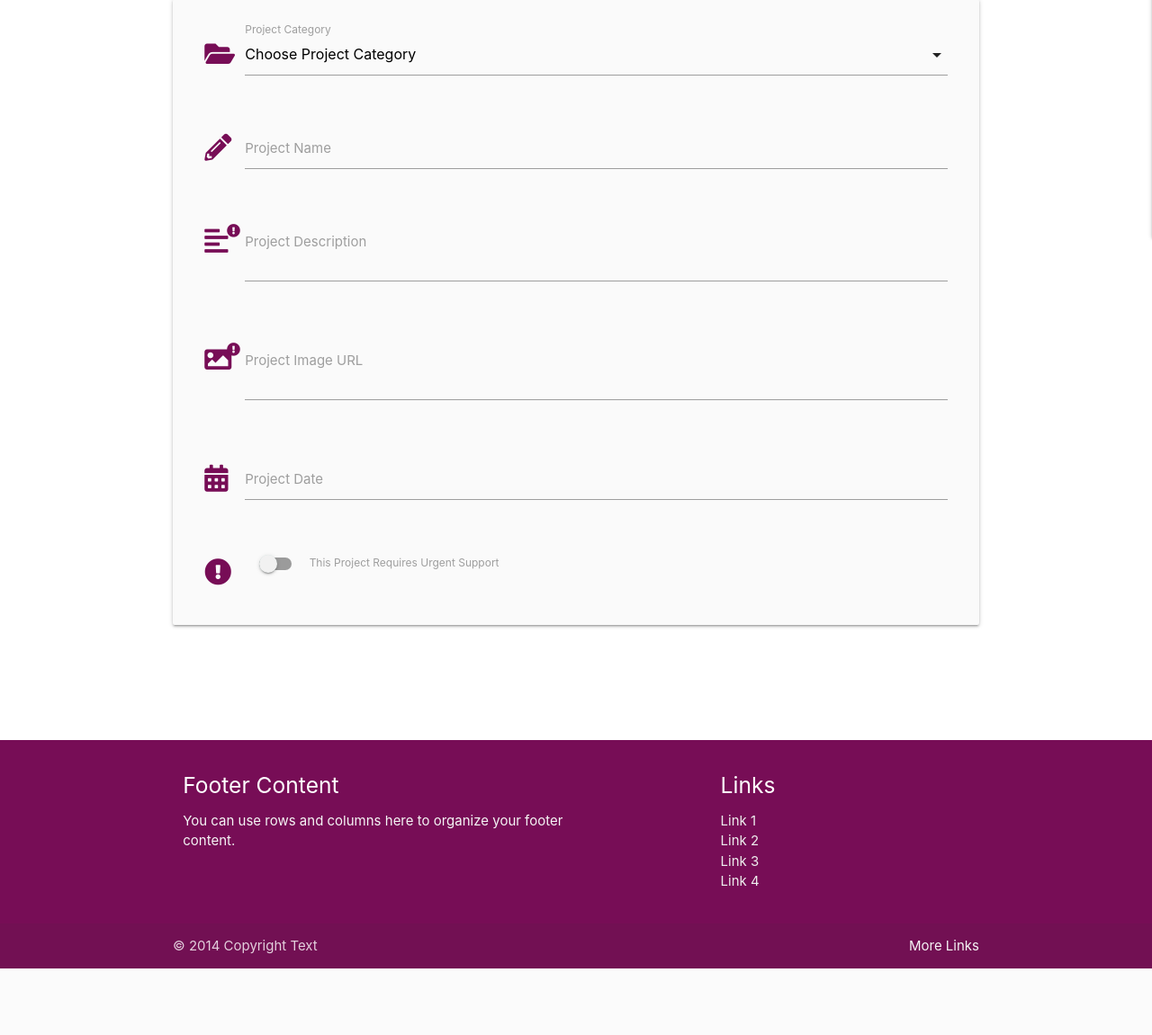
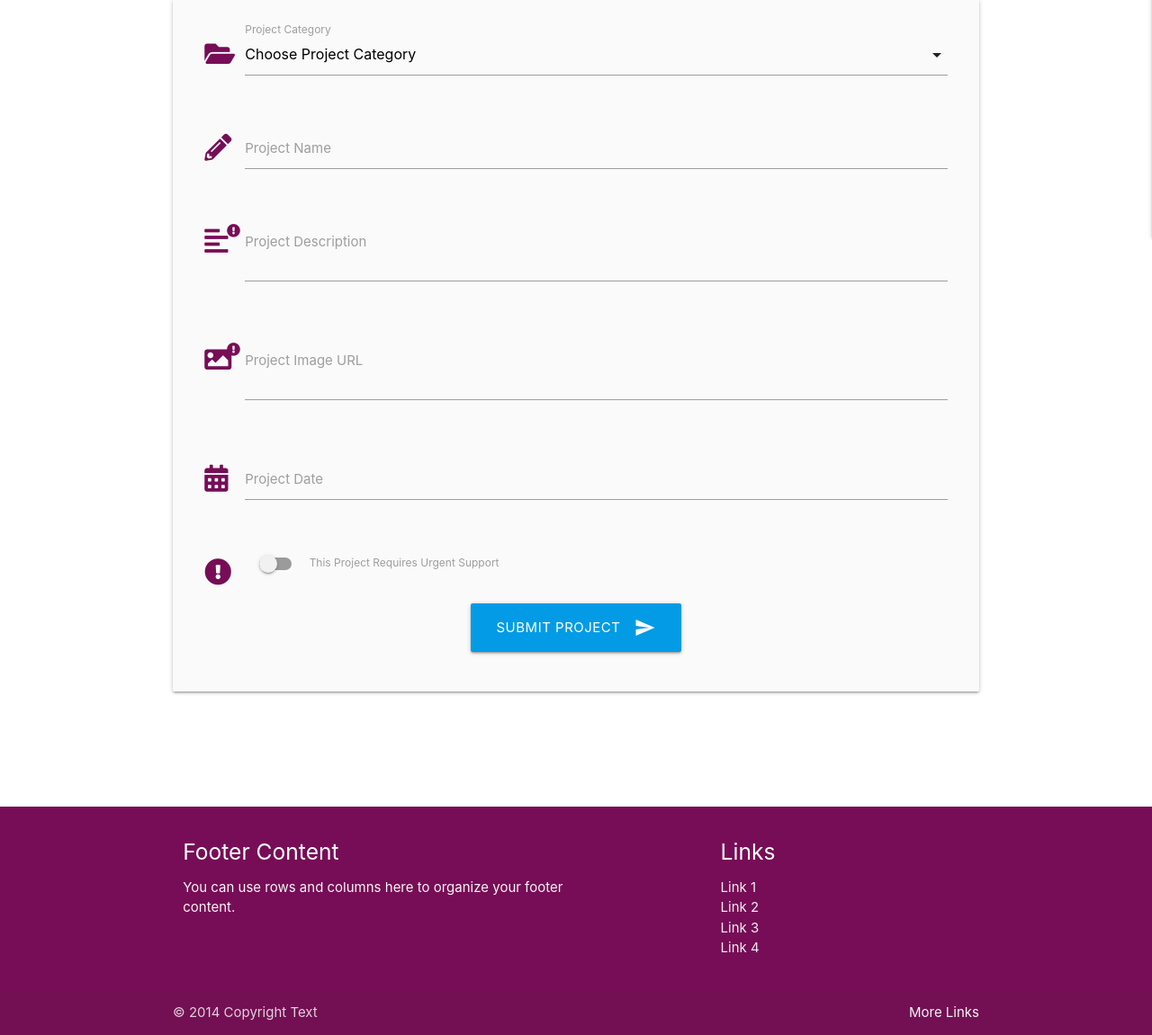
Before and after one commit to lhynes/CI-Data-Centric-Development-Milestone-Project-3, a Flask app: page /create_project in a window 1280 px wide. Shown: the part 596-1747 px from the top of the page at 90% size. Before the commit the page ends 1673 px from the top, so only its background shows below. Run offline with Flask 2, Linux system fonts and the light colour scheme; data that the repository does not hold is empty; some libraries are stand-ins or nearby versions.

Commit message:
Allow user to create new project

```diff
--- a/app.py
+++ b/app.py
@@ -108,8 +108,23 @@ def logout():
     return redirect(url_for("index"))
 
 
-@app.route("/create_project")
+@app.route("/create_project", methods=["GET", "POST"])
 def create_project():
+    if request.method == "POST":
+        is_urgent = "on" if request.form.get("is_urgent") else "off"
+        project = {
+            "project_category_name": request.form.get("project_category_name"),
+            "project_name": request.form.get("project_name"),
+            "task_description": request.form.get("task_description"),
+            "project_img_url": request.form.get("project_img_url"),
+            "is_urgent": is_urgent,
+            "project_date": request.form.get("project_date"),
+            "created_by": session["user"]
+        }
+        mongo.db.projects.insert_one(project)
+        flash("Project Successfully Added")
+        return redirect(url_for("get_projects"))
+
     categories = mongo.db.project_categories.find().sort("project_category_name", 1)
     return render_template("create_project.html", categories=categories)
 
--- a/templates/create_project.html
+++ b/templates/create_project.html
@@ -4,7 +4,8 @@
 <h3 class="center-align">Create New Project</h3>
 <div class="container">
 	<div class="row card-panel grey lighten-5">
-		<form class="col s12" method="POST" action="">
+		<form class="col s12" method="POST" action="{{ url_for('create_project') }}">
+        <!-- Project Categories Selection -->
 			<div class="row">
 				<div class="input-field col s12">
                     <i class="fas fa-folder-open prefix"></i>
@@ -17,6 +18,8 @@
 					<label for="project_category_name">Project Category</label>
 				</div>
 			</div>
+
+            <!-- Project Name -->
             <div class="row">
 				<div class="input-field col s12">
 					<i class="fas fa-pencil-alt prefix"></i>
@@ -25,6 +28,8 @@
 					<label for="project_name">Project Name</label>
 				</div>
 			</div>
+
+            <!-- Project Description -->
 			<div class="row">
 				<div class="input-field col s12">
 					<i class="fas fa-align-left prefix"></i>
@@ -36,23 +41,28 @@
 				</div>
 			</div>
 
+            <!-- Project Image URL -->
 			<div class="row">
 				<div class="input-field col s12">
 					<i class="fas fa-image prefix"></i>
                     <i class="fas fa-exclamation-circle tooltipped"
                         data-position="right" data-tooltip="Please enter a url for your image"></i>
-					<textarea id="project_img_url" name="project_img_url" minlength="5"
-                        maxlength="200" class="materialize-textarea validate" required></textarea>
+					<textarea id="project_img_url" name="project_img_url" value="https://placehold.it/700x400" minlength="5"
+                        maxlength="200" class="materialize-textarea validate" ></textarea>
 					<label for="project_img_url">Project Image URL</label>
 				</div>
 			</div>
+
+            <!-- Project Date -->
 			<div class="row">
                 <div class="input-field col s12">
                     <i class="fas fa-calendar-alt prefix"></i>
-                    <input id="project_date" name="due_date" type="text" class="datepicker validate" required>
+                    <input id="project_date" name="project_date" type="text" class="datepicker validate" required>
                     <label for="project_date">Project Date</label>
                 </div>
             </div>
+
+            <!-- Urgent swtich -->
 			<div class="row">
 				<div class="input-field col s12">
 					<div class="switch">
@@ -65,6 +75,15 @@
 					</div>
 				</div>
 			</div>
+
+             <!-- submit button -->
+            <div class="row">
+                <div class="col s12 center-align">
+                    <button type="submit" class="btn-large light-blue darken-1 text-shadow">
+                        Submit Project <i class="material-icons right">send</i>
+                    </button>
+                </div>
+            </div>
 		</form>
 	</div>
 </div>
--- a/templates/projects.html
+++ b/templates/projects.html
@@ -45,6 +45,7 @@
                         <span class="card-title grey-text text-darken-4">{{ project.project_name}}<i class="material-icons right">close</i></span>
                         <p class="flow-text">{{ project.project_description }}</p>
                         <p><strong>Project date: </strong>{{ project.project_date }}</p>
+                        <p><em>by: {{ project.created_by }}</em></p>
                         <p class="flow-text"><a href="https://www.google.com" target="_blank">Find out more</a></p>
                     </div>
                 </div>
```
